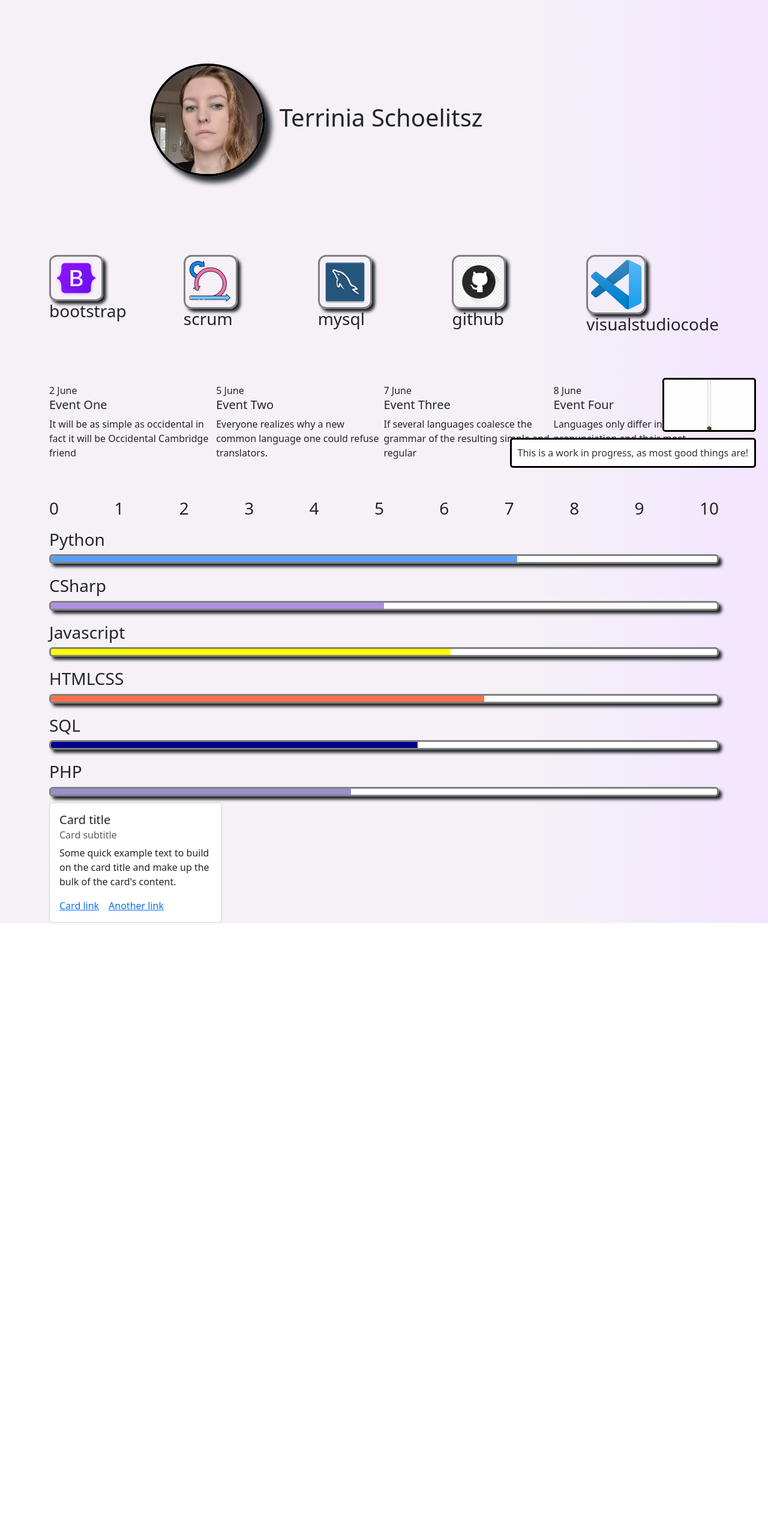
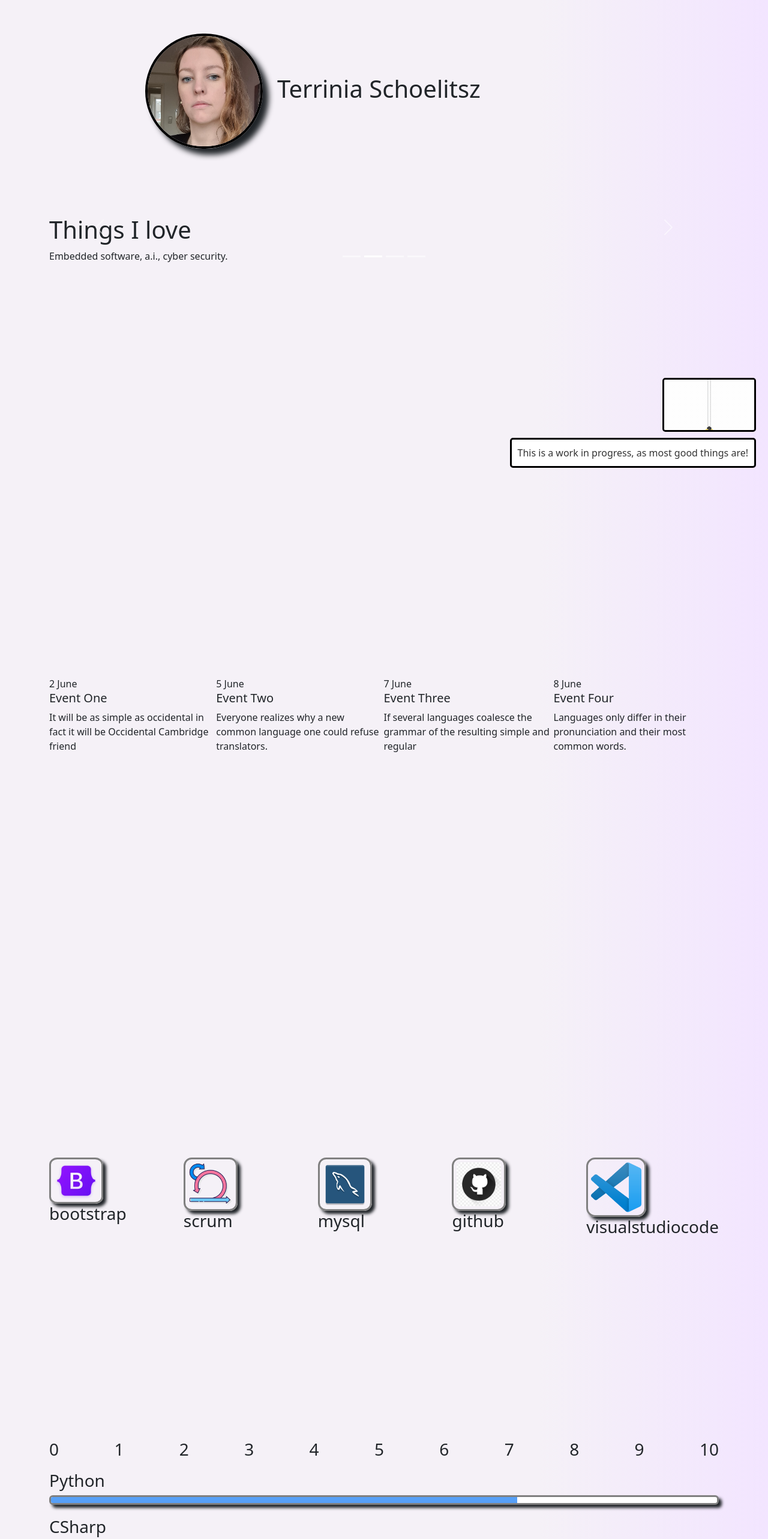
Before and after one commit to Schoelitsz/cv_reactapp, a React (Create React App) app: page / in a window 1280 px wide. Shown: the top 2566 px of the page at 60% size. Before the commit the page ends 1539 px from the top, so only its background shows below. Built offline with nearby package versions, Linux system fonts and the light colour scheme.

Commit message:
added font and carousel

```diff
--- a/src/Components/Display.js
+++ b/src/Components/Display.js
@@ -4,22 +4,19 @@ import NameSection from './NameSection';
 import Timeline from './Timeline';
 import SkillBars from './SkillSection';
 import ProjectCards from './ProjectSection';
-//import { IconSkillSection } from './SkillSection';
 import { IconSkillSection } from './IconSkills';
 
 function Display() {
     return (
         <div>
             <NameSection />
+            <Timeline />
             <IconSkillSection />
-            <Timeline />
             <SkillBars />
             <ProjectCards />
 
-
-
         </div>
-    )
+    );
 }
 
 export default Display;
--- a/src/Components/NameSection.js
+++ b/src/Components/NameSection.js
@@ -1,11 +1,11 @@
 import React from 'react';
-import { Container, Row, Col } from 'react-bootstrap';
+import { Container, Row, Col, Carousel } from 'react-bootstrap';
 import '../styles/scss/Section.scss';
 
 function NameSection() {
     return (
         <Container className='namesection'>
-            <Row>
+            <Row className='name-and-picture'>
                 <Col lg={4}>
                     <div className='picture-frame'>
                     <picture>
@@ -17,6 +17,47 @@ function NameSection() {
                     <h1 className='name'>Terrinia Schoelitsz</h1>
                 </Col>
             </Row>
+            <Row className='carousel'>
+                <Col>
+                    <Carousel>
+                        <Carousel.Item>
+                            <div>
+                                <h1>Hi, I'm Terri</h1>
+                                <p>
+                                I'm a Junior Developer with a creative soul. I love playing with front-end, I'm fascinated by back-end.
+                                But my ambitions and hope is a future in machine learning and embedded software to one day contribute to the impact
+                                a.i. devices have on consumers and a sustainable world.
+                                </p>
+                            </div>
+                        </Carousel.Item>
+                        <Carousel.Item>
+                            <div>
+                                <h1>Things I love</h1>
+                                <p>
+                                Embedded software, a.i., cyber security.
+                                </p>
+                            </div>
+                        </Carousel.Item>
+                        <Carousel.Item>
+                            <div>
+                                <h1>My qualities</h1>
+                                <p>
+                                Persistent, ambitious, reflective
+                                </p>
+                            </div>
+                        </Carousel.Item>
+                        <Carousel.Item>
+                            <div>
+                                <h1>My challenges</h1>
+                                <p>
+                                Struggle to let a lot cause go, crave professional validation and guidance
+                                </p>
+                            </div>
+                        </Carousel.Item>
+                    </Carousel>
+                </Col>
+            </Row>
+
         </Container>
 
     );
--- a/src/Components/ProjectSection.js
+++ b/src/Components/ProjectSection.js
@@ -3,7 +3,7 @@ import {Container, Card } from 'react-bootstrap';
 
 function ProjectCards() {
   return (
-    <Container>
+    <Container className='project-section'>
         <Card style={{ width: '18rem' }}>
         <Card.Body>
           <Card.Title>Card title</Card.Title>
--- a/src/Components/Timeline.js
+++ b/src/Components/Timeline.js
@@ -1,6 +1,6 @@
 import React from 'react';
 import { Container, Row, Col } from 'react-bootstrap';
-import '../styles/scss/timeline.scss'
+import '../styles/scss/Section.scss'
 
 const TimelineItem = ({ date, title, content }) => (
   <div className="timeline-item">
--- a/src/styles/scss/Section.scss
+++ b/src/styles/scss/Section.scss
@@ -1,11 +1,17 @@
+@import 'variables';
+
 .namesection {
+
     display: flex;
-    justify-content: center;
-    align-items: center;
-    height: 50vh;
+    //justify-content: center;
+    //align-items: center;
+    flex-direction: column;
+    height: 100vh;
+
+    .name-and-picture {
+        padding-top: 5%;
 
         .picture-frame {
-
 
             picture {
                 display: flex;
@@ -24,10 +30,43 @@
         .name {
             display: flex;
             justify-content: start;
+            //font-family: $font-cherry;
         }
     }
 
+    .carousel {
+        padding-top:5%;
+    }
+}
+
+//timeline section
+.py-5 {
+    //background-color: $neutral-beige;
+    display: flex;
+    justify-content: center;
+    align-items: center;
+    display: flex;
+    flex-direction: column;
+    height: 100vh;
+
+    .horizontal-timeline {
+        display: flex;
+        .timeline-item {
+            //display: flex;
+        }
+
+    }
+
+}
+
 .iconSkillSection {
+    display: flex;
+    justify-content: center;
+    align-items: center;
+    display: flex;
+    flex-direction: column;
+    height: 100vh;
+
     padding-top:25px;
     padding-bottom:25px;
 
@@ -46,6 +85,13 @@
 }
 
 .SkillSection {
+
+    // display: flex;
+    // justify-content: center;
+    // align-items: center;
+    // display: flex;
+    // flex-direction: column;
+    // height: 100vh;
 
     .rating {
         display: flex;
@@ -84,3 +130,12 @@
 
     }
 }
+
+.project-section {
+    display: flex;
+    justify-content: center;
+    align-items: center;
+    display: flex;
+    flex-direction: column;
+    height: 100vh;
+}
--- a/src/styles/scss/_variables.scss
+++ b/src/styles/scss/_variables.scss
@@ -13,3 +13,8 @@ $pastel-purple: #e6cbff80;
 $primary-blue: #01AFF5;
 $broken-white: #f5f1f7;
 $neutral-beige: #FAD6BD;
+
+
+//fonts
+
+$font-cherry: 'Cherry Legends';
--- a/src/styles/scss/general.scss
+++ b/src/styles/scss/general.scss
@@ -0,0 +1,4 @@
+@font-face {
+    font-family: 'Cherry Legends';
+    src: url(/fonts/cherry.ttf);
+}
--- a/src/styles/scss/timeline.scss
+++ /dev/null
@@ -1,12 +0,0 @@
-@import 'variables';
-
-.py-5 {
-    .horizontal-timeline {
-        display: flex;
-        .timeline-item {
-            //display: flex;
-        }
-
-    }
-
-}
```
Also changed, not shown: public/fonts/cherry.ttf (added), src/styles/scss/Main.scss (deleted). Lines whose indentation alone changed are shown as unchanged.
